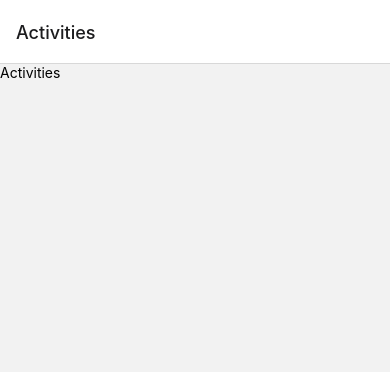
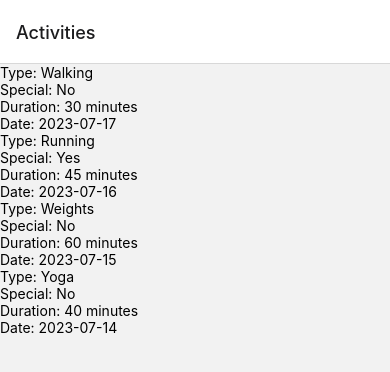
Before and after one commit to cold-flatwhite/assignment2, a React Native app: screen /Activities in a window 390 px wide. Shown: the top 372 px of the page. Built offline with nearby package versions, Linux system fonts and the light colour scheme.

Commit message:
created ItemList component and reuse in Activities Screen, created some dummy data to test

```diff
--- /dev/null
+++ b/components/ItemsList.js
@@ -0,0 +1,13 @@
+import React from 'react';
+import { FlatList, StyleSheet, View } from 'react-native';
+
+const ItemsList = ({data, renderItem}) => {
+    return (
+        <FlatList data={data}
+        renderItem={renderItem}
+        keyExtractor={(item) => item.id.toString()}
+        />
+    );
+}
+
+export default ItemsList;
--- a/screens/ActivitiesScreen.js
+++ b/screens/ActivitiesScreen.js
@@ -1,12 +1,52 @@
-import {Text, View, Button } from 'react-native'
-import React from 'react'
+import { Text, View, Button } from "react-native";
+import ItemsList from "../components/ItemsList";
+const ActivitiesScreen = ({}) => {
+  const data = [
+    {
+      id: 1,
+      activityType: "Walking",
+      duration: 30,
+      date: "2023-07-17",
+      special: false,
+    },
+    {
+      id: 2,
+      activityType: "Running",
+      duration: 45,
+      date: "2023-07-16",
+      special: true,
+    },
+    {
+      id: 3,
+      activityType: "Weights",
+      duration: 60,
+      date: "2023-07-15",
+      special: false,
+    },
+    {
+      id: 4,
+      activityType: "Yoga",
+      duration: 40,
+      date: "2023-07-14",
+      special: false,
+    },
+  ];
 
-const ActivitiesScreen = ({}) => {
   return (
     <View>
-      <Text>Activities</Text>
+      <ItemsList
+        data={data}
+        renderItem={({ item }) => (
+          <View>
+            <Text>Type: {item.activityType}</Text>
+            <Text>Special: {item.special ? "Yes" : "No"}</Text>
+            <Text>Duration: {item.duration} minutes</Text>
+            <Text>Date: {item.date}</Text>
+          </View>
+        )}
+      />
     </View>
-  )
-}
+  );
+};
 
-export default ActivitiesScreen
+export default ActivitiesScreen;
```
